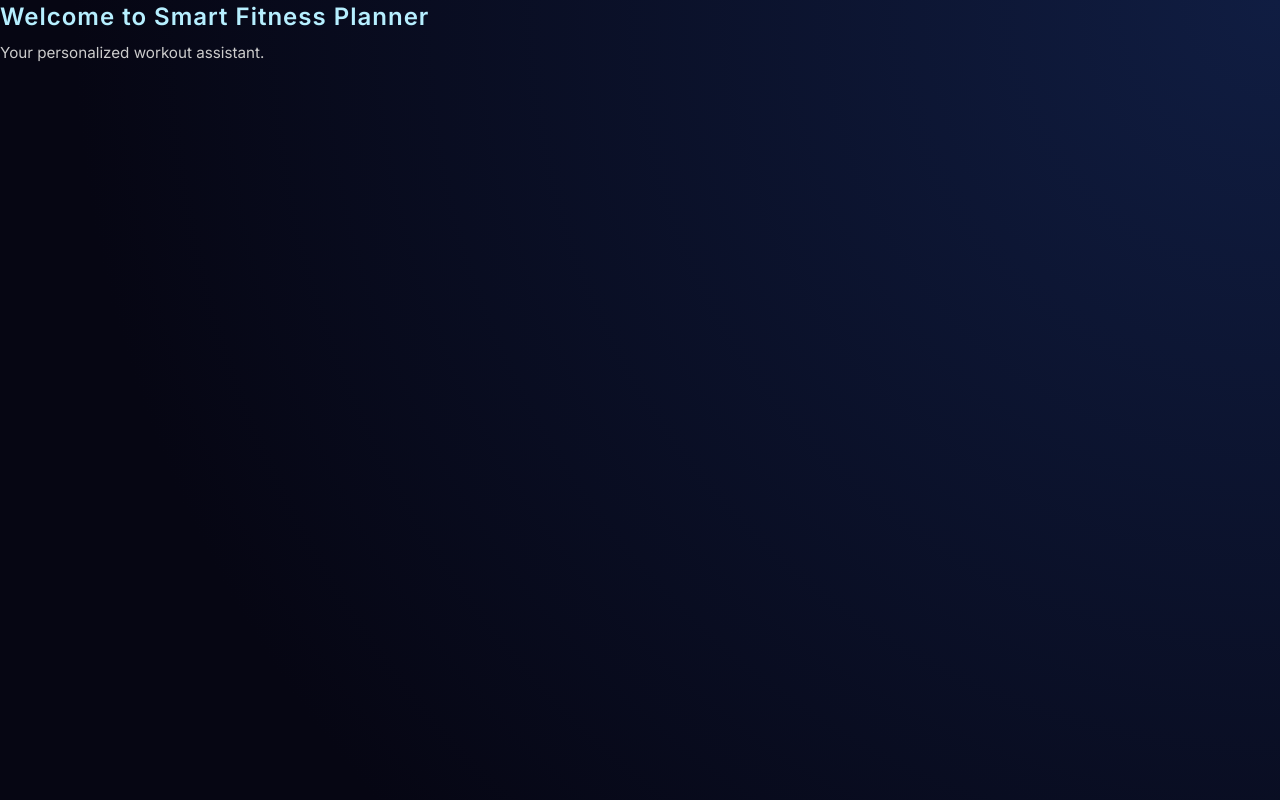
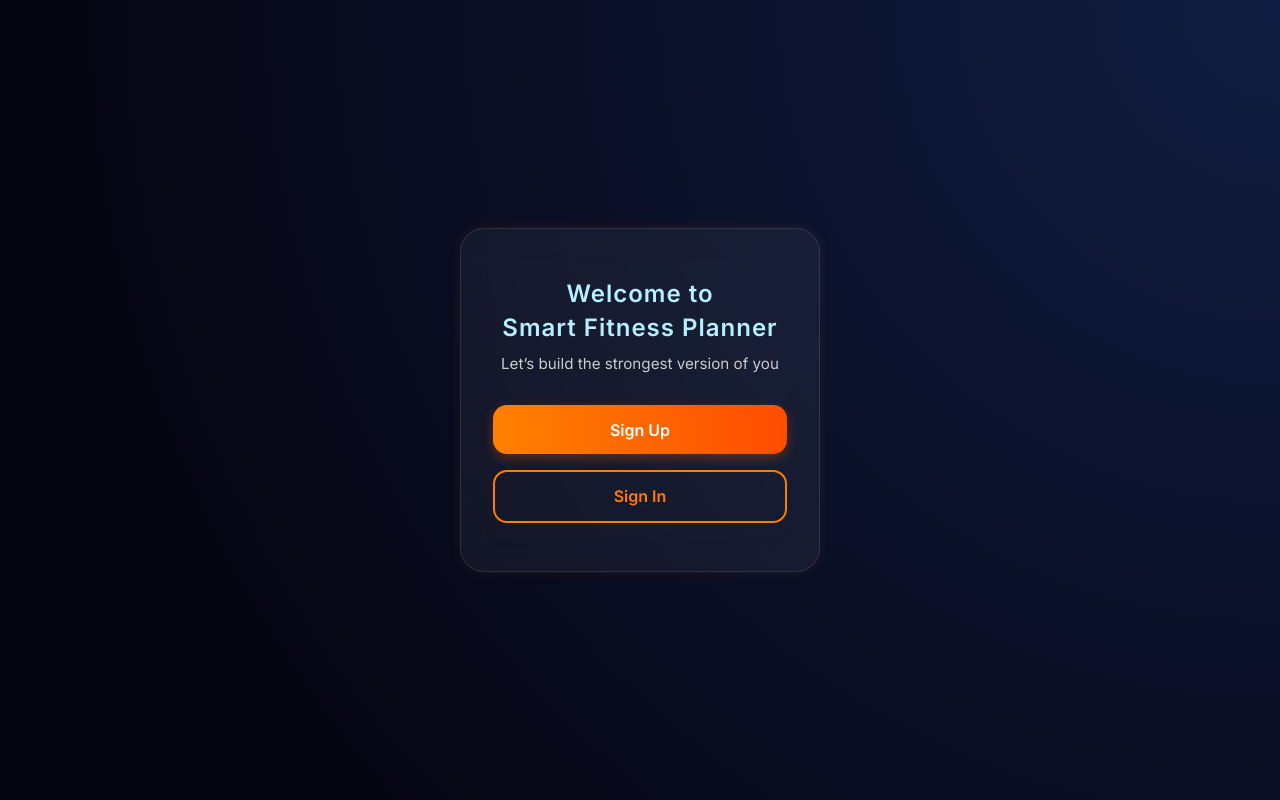
Before and after one commit to Jordan-ar/smart-life-manager, a Flask app: page / in a window 1280 px wide. Run offline with Flask 3, Linux system fonts and the light colour scheme.

Commit message:
Welcome Page

```diff
--- a/templates/index.html
+++ b/templates/index.html
@@ -2,11 +2,21 @@
 <html lang="en">
 	<head>
 		<meta charset="UTF-8">
-  <title>Smart Fitness Planner</title>
+		<meta name="viewport" content="width=device-width, initial-scale=1.0">
+		<title>Welcome | Smart Fitness Planner</title>
 		<link rel="stylesheet" href="/static/style.css">
 	</head>
+
 	<body>
-  <h1>Welcome to Smart Fitness Planner</h1>
-  <p>Your personalized workout assistant.</p>
+		<div class="welcome-container">
+			<div class="welcome-card">
+				<h1>Welcome to <br>Smart Fitness Planner</h1>
+				<p>Let’s build the strongest version of you</p>
+				<div class="buttons">
+					<a href="#" class="btn primary">Sign Up</a>
+					<a href="#" class="btn secondary">Sign In</a>
+				</div>
+			</div>
+		</div>
 	</body>
 </html>
```
Lines whose indentation alone changed are shown as unchanged.
